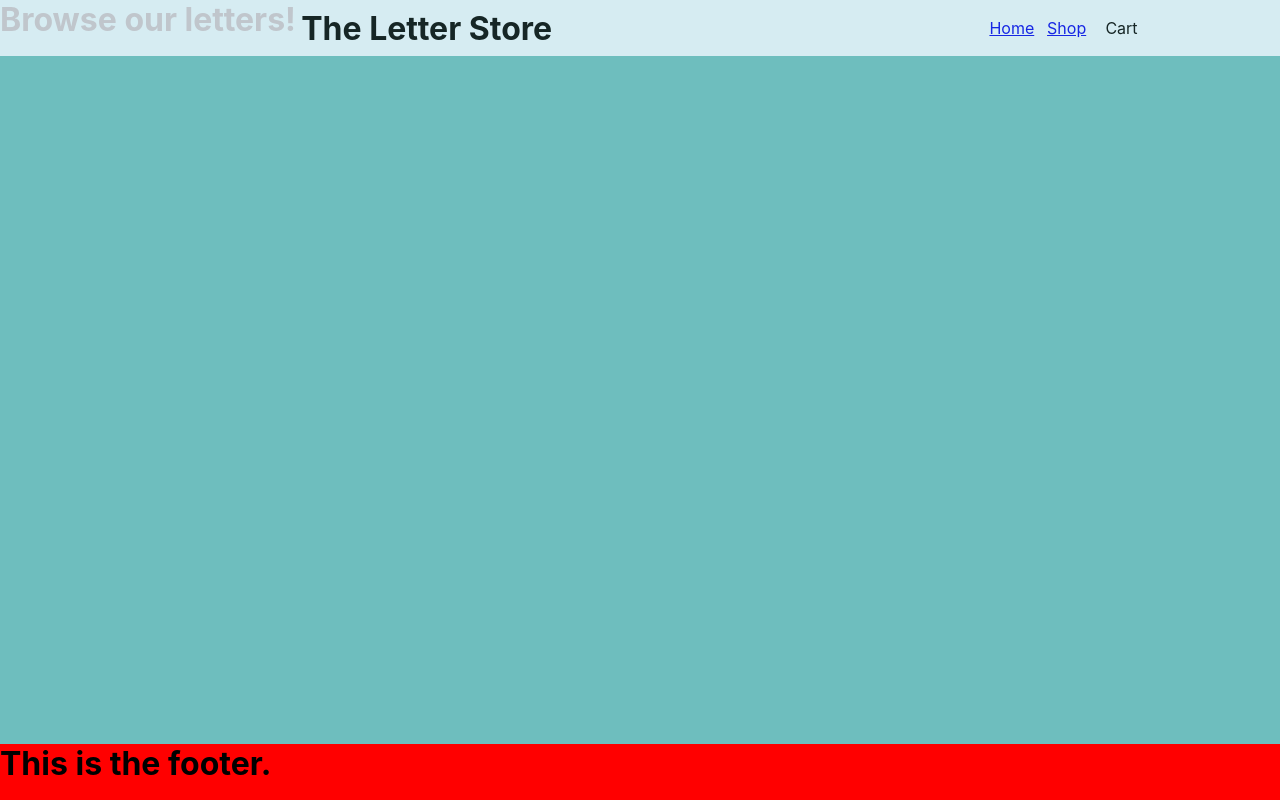
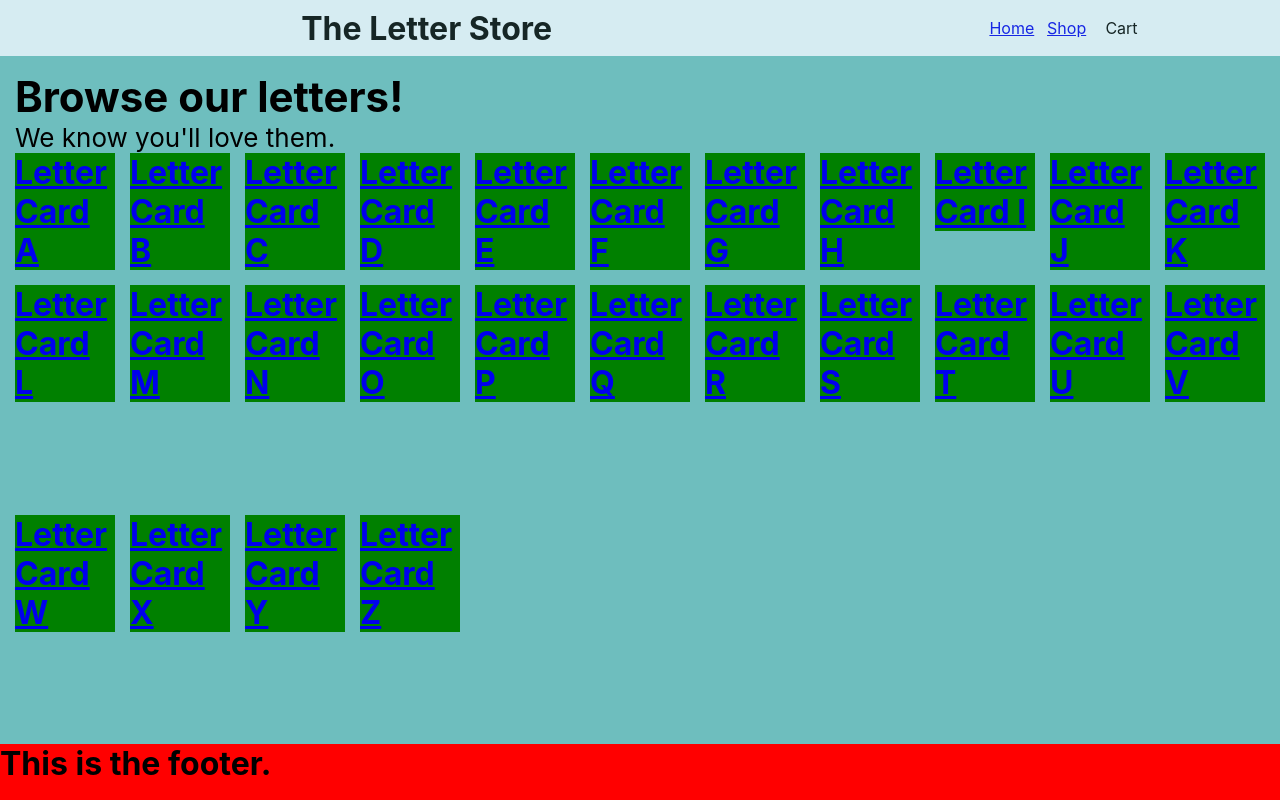
Before and after one commit to jmcgallia/the-letter-store, a React (Create React App) app: page /shop in a window 1280 px wide. Built offline with nearby package versions, Linux system fonts and the light colour scheme.

Commit message:
Set up system to dynamically create a page for each item in the shop.

```diff
--- a/src/App.js
+++ b/src/App.js
@@ -3,6 +3,7 @@ import NavBar from './components/NavBar/NavBar';
 import Home from './components/Home/Home'
 import Shop from './components/Shop/Shop'
 import Footer from './components/Footer/Footer'
+import LetterPage from "./components/LetterPage/LetterPage";
 
 function App() {
   return (
@@ -11,6 +12,7 @@ function App() {
           <Routes>
             <Route path="/home" element={<Home/>}/>
             <Route path="/shop" element={<Shop/>}/>
+            <Route path="/letter/:id" element={<LetterPage/>}/>
             <Route path="*" element={<Home/>}/>
           </Routes>
         <Footer/>
--- a/src/components/Footer/Footer.module.css
+++ b/src/components/Footer/Footer.module.css
@@ -1,4 +1,4 @@
 .footer {
-  height: 7vh;
+  min-height: 7vh;
   background-color: red;
 }
--- a/src/components/Letter/Letter.js
+++ b/src/components/Letter/Letter.js
@@ -1,9 +1,20 @@
+import { useParams, Link } from "react-router-dom";
 import letterCSS from "./Letter.module.css"
 
-function Letter() {
+function Letter(props) {
+
+  let params = useParams();
+  console.log(params.id)
+
+
+
   return (
-    <div className="letterCard">
-      <h1>Letter Card</h1>
-    </div>
+    <Link to={`../letter/${props.let}`}>
+      <div className={letterCSS.letterCard}>
+        <h1>Letter Card {props.let}</h1>
+      </div>
+    </Link>
   )
 }
+
+export default Letter;
--- a/src/components/Letter/Letter.module.css
+++ b/src/components/Letter/Letter.module.css
@@ -0,0 +1,3 @@
+.letterCard {
+  background-color: green;
+}
--- /dev/null
+++ b/src/components/LetterPage/LetterPage.js
@@ -0,0 +1,13 @@
+import {useParams} from "react-router-dom";
+
+function LetterPage() {
+  let params = useParams();
+  console.log(params.id)
+  return (
+    <>
+      <h1>{params.id}</h1>
+    </>
+  )
+}
+
+export default LetterPage;
--- a/src/components/Shop/Shop.js
+++ b/src/components/Shop/Shop.js
@@ -2,13 +2,13 @@ import shopCSS from "./Shop.module.css";
 import NavbarCSS from "../NavBar/NavBar.module.css";
 import { useEffect } from "react";
 import NavBar from "../NavBar/NavBar"
+import Letter from "../Letter/Letter"
 
 function Shop() {
 
   // We want the navbar to take space but stay on the top in the shop page
   // But take no space in the homepage
   useEffect(() => {
-
 
 
     // When the window resizes, we need to make sure the menu didn't go over
@@ -20,13 +20,31 @@ function Shop() {
     navBar.style.top = "0px";
 
     let handleResize = () => {
-      shop.style.paddingTop = `${navBar.offsetHeight}px`;
+      shop.style.paddingTop = `${navBar.offsetHeight+15}px`;
     }
 
+    // Run handleResize() one time to make the padding work
+    // before there has been a resize on the first rendering
+    handleResize();
     window.addEventListener('resize', handleResize);
 
   },[])
 
+  let getItems = function() {
+
+    let letters="ABCDEFGHIJKLMNOPQRSTUVWXYZ".split("");
+    let items = [];
+
+    for (let letter of letters) {
+      items.push(<Letter let={letter}/>)
+    }
+
+    return (
+      <>
+        {items}
+      </>
+    )
+  }
 
 
   return (
@@ -34,9 +52,10 @@ function Shop() {
     <div className={shopCSS.shop}>
       <header>
         <h1>Browse our letters!</h1>
+        <p>We know you'll love them.</p>
       </header>
-      <div>
-
+      <div className={shopCSS.displayDiv}>
+        {getItems()}
       </div>
     </div>
   )
--- a/src/components/Shop/Shop.module.css
+++ b/src/components/Shop/Shop.module.css
@@ -1,7 +1,23 @@
 .shop {
   background-color: rgb(110, 190, 190);
   min-height: 93vh;
+  padding: 15px;
   display: grid;
   grid-template-rows: min-content 1fr;
   grid-template-columns: 1fr;
 }
+
+.shop header h1 {
+  font-size: 42px;
+}
+
+.shop header p {
+  font-size: 26px;
+}
+
+.shop .displayDiv {
+  display: grid;
+  grid-template-columns: repeat(auto-fit, minmax(100px, 1fr));
+  grid-template-rows: min-content;
+  gap: 15px;
+}
```
Also changed, not shown: src/components/LetterPage/LetterPage.module.css (added).
